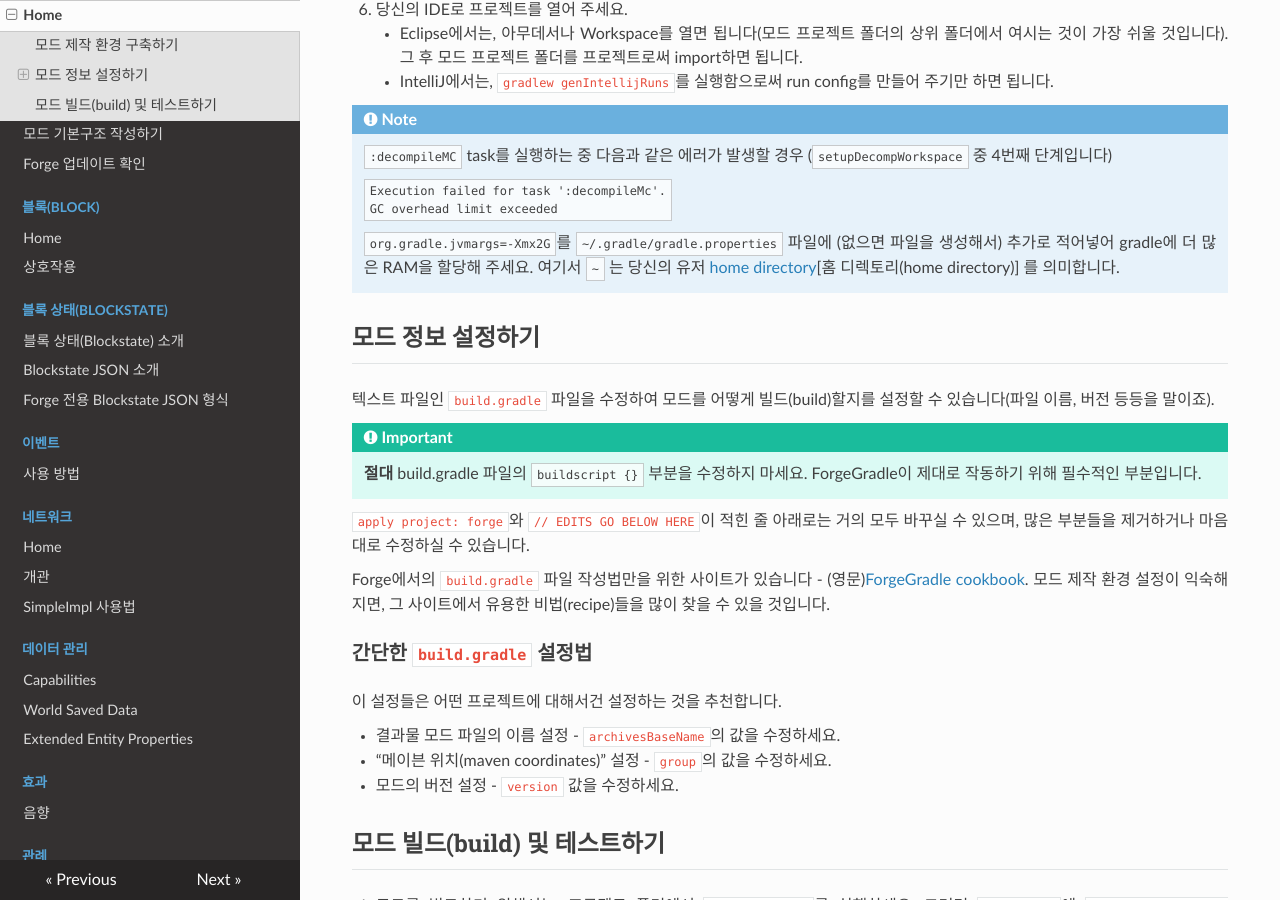
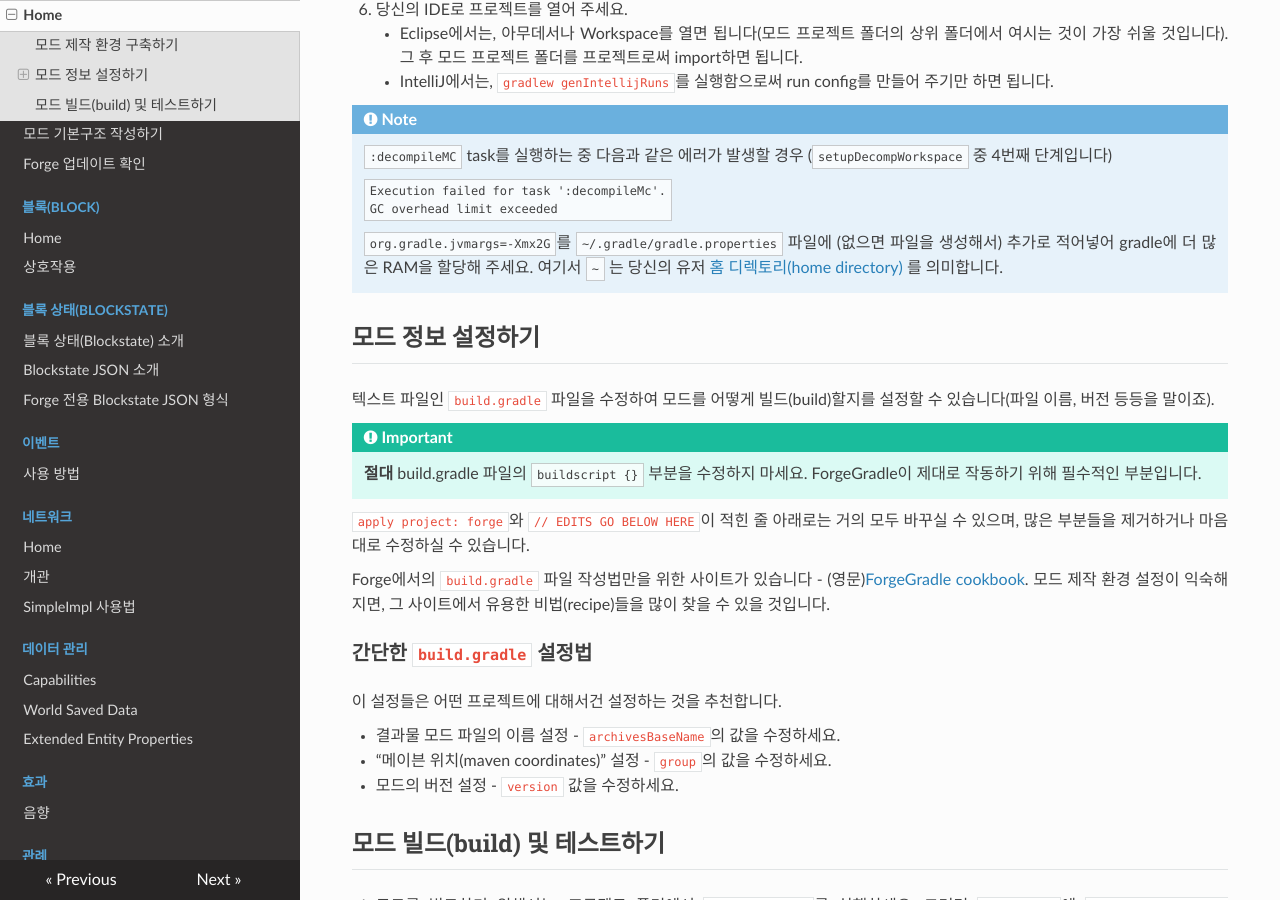
Before and after one commit to 01QueN10/Documentation-KO, an MkDocs documentation site: the page built from docs/gettingstarted/index.md, in a window 1280 px wide and 900 px high, scrolled down 747 px. Built offline with MkDocs 1.6.1, drawn with Linux system fonts in a browser that asks for light colours; nearby versions of some CDN libraries; old or Windows-style settings are respelled for this version of MkDocs; part of the change alters nothing that is shown.

Commit message:
Update index.md
Typos

````diff
--- a/docs/gettingstarted/index.md
+++ b/docs/gettingstarted/index.md
@@ -29,7 +29,7 @@ Forge 모드 제작 시작하기
     GC overhead limit exceeded
     ```
 
-    `org.gradle.jvmargs=-Xmx2G`를 `~/.gradle/gradle.properties` 파일에 (없으면 파일을 생성해서) 추가로 적어넣어 gradle에 더 많은 RAM을 할당해 주세요. 여기서 `~` 는 당신의 유저 [home directory][홈 디렉토리(home directory)] 를 의미합니다.
+    `org.gradle.jvmargs=-Xmx2G`를 `~/.gradle/gradle.properties` 파일에 (없으면 파일을 생성해서) 추가로 적어넣어 gradle에 더 많은 RAM을 할당해 주세요. 여기서 `~` 는 당신의 유저 [홈 디렉토리(home directory)][home directory] 를 의미합니다.
 
 
 [home directory]: https://ko.wikipedia.org/wiki/%ED%99%88_%EB%94%94%EB%A0%89%ED%84%B0%EB%A6%AC#%EC%9A%B4%EC%98%81%20%EC%B2%B4%EC%A0%9C%EB%B3%84%20%EA%B8%B0%EB%B3%B8%20%ED%99%88%20%EB%94%94%EB%A0%89%ED%84%B0%EB%A6%AC "운영 체제별 홈 디렉토리"
````
